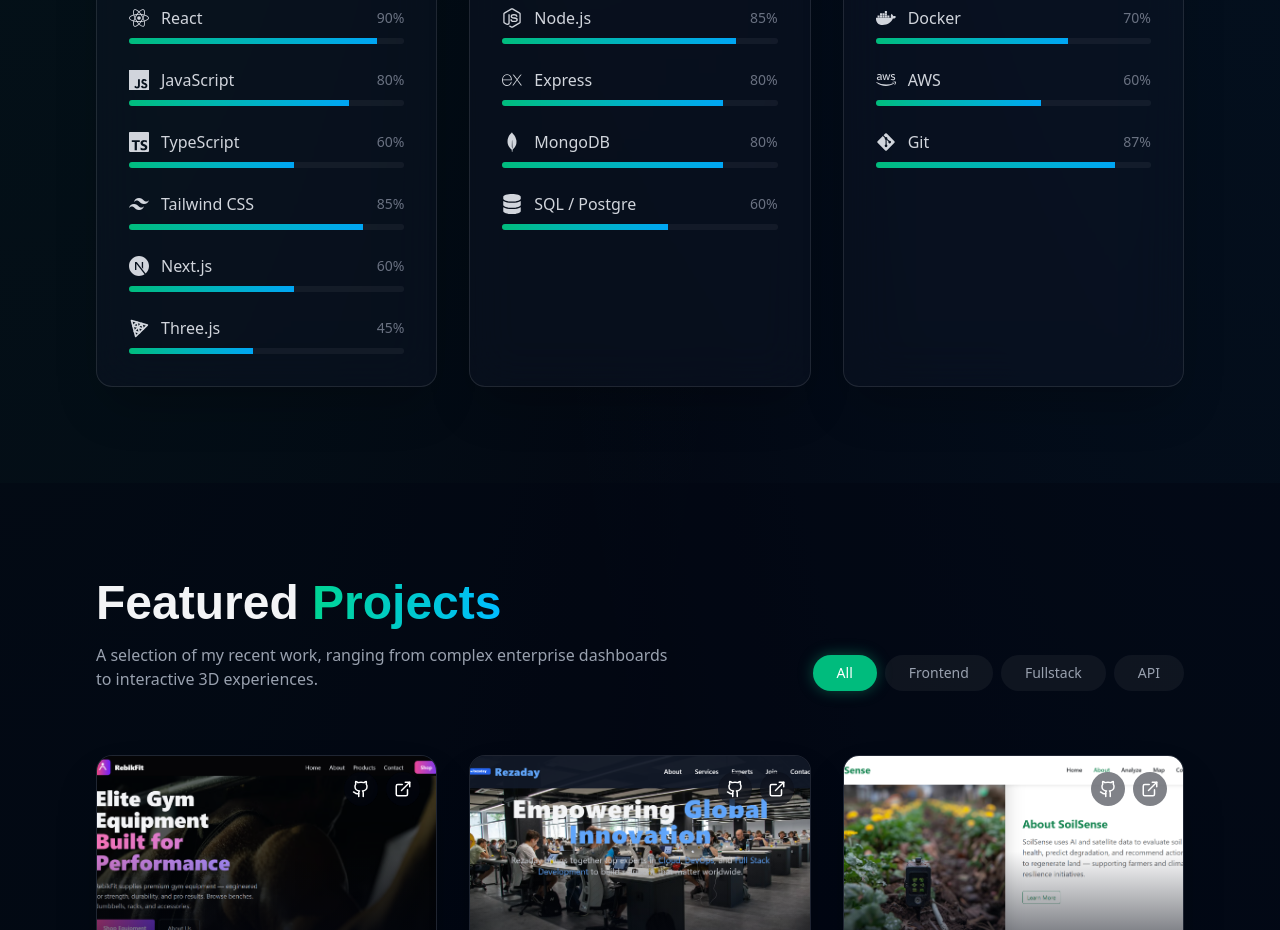
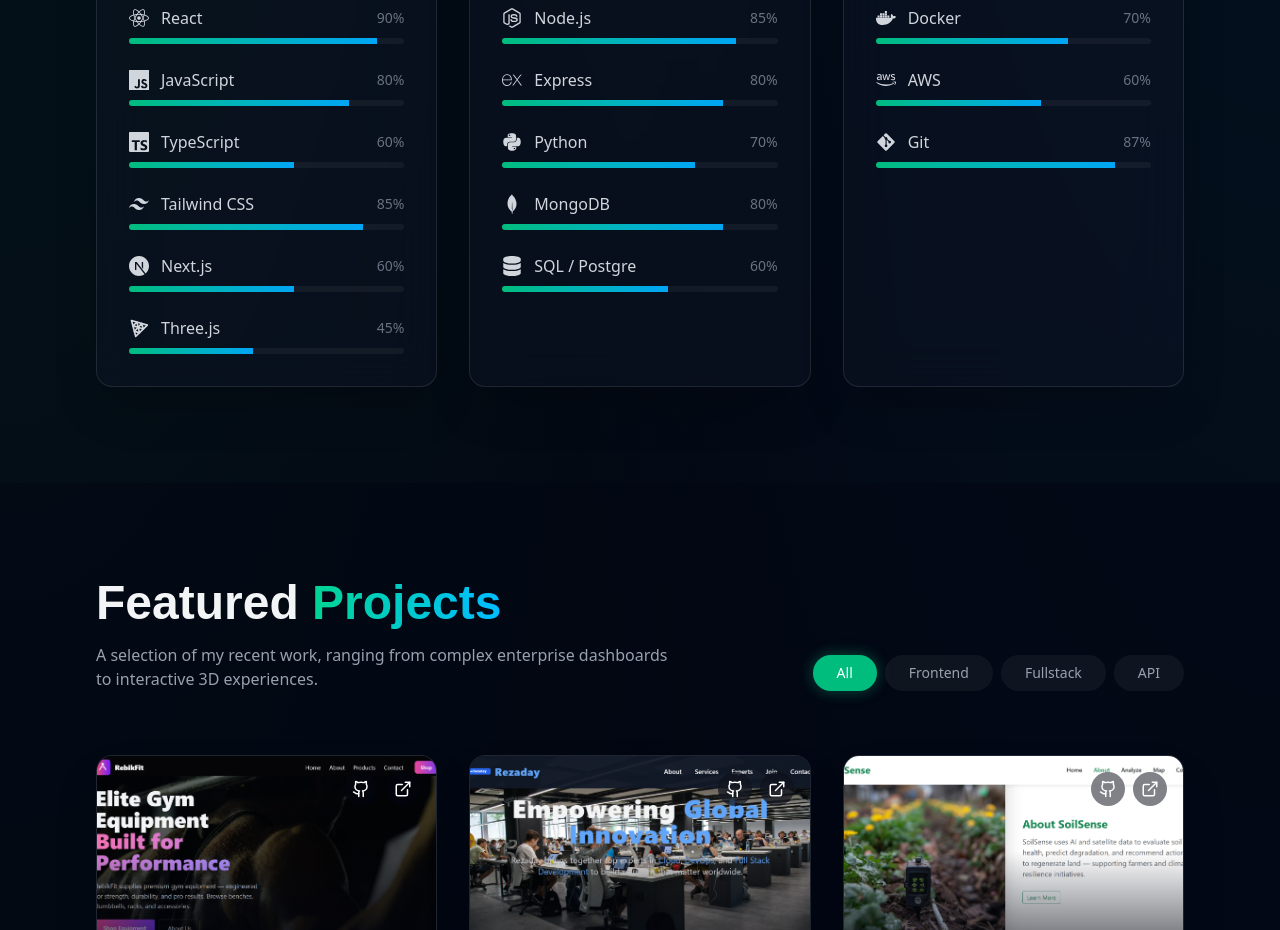
Before and after one commit to Rebira678/rebik-portfolio-site, a React (Vite) app: page / in a window 1280 px wide. Shown: the part 2160-3090 px from the top of the page. Built offline with nearby package versions, Linux system fonts and the light colour scheme.

Commit message:
Update skills.js

```diff
--- a/src/data/skills.js
+++ b/src/data/skills.js
@@ -1,4 +1,4 @@
-import { FaReact, FaNodeJs, FaDatabase, FaDocker, FaAws, FaGitAlt } from 'react-icons/fa';
+import { FaReact, FaNodeJs,FaPython, FaDatabase, FaDocker, FaAws, FaGitAlt } from 'react-icons/fa';
 import { SiTailwindcss, SiJavascript, SiTypescript, SiMongodb, SiExpress, SiNextdotjs } from 'react-icons/si';
 import { TbBrandThreejs } from 'react-icons/tb';
 
@@ -19,6 +19,7 @@
         skills: [
             { name: "Node.js", icon: FaNodeJs, level: 85 },
             { name: "Express", icon: SiExpress, level: 80 },
+            { name: "Python", icon: FaPython, level: 70 },
             { name: "MongoDB", icon: SiMongodb, level: 80 },
             { name: "SQL / Postgre", icon: FaDatabase, level: 60 },
         ]
```
